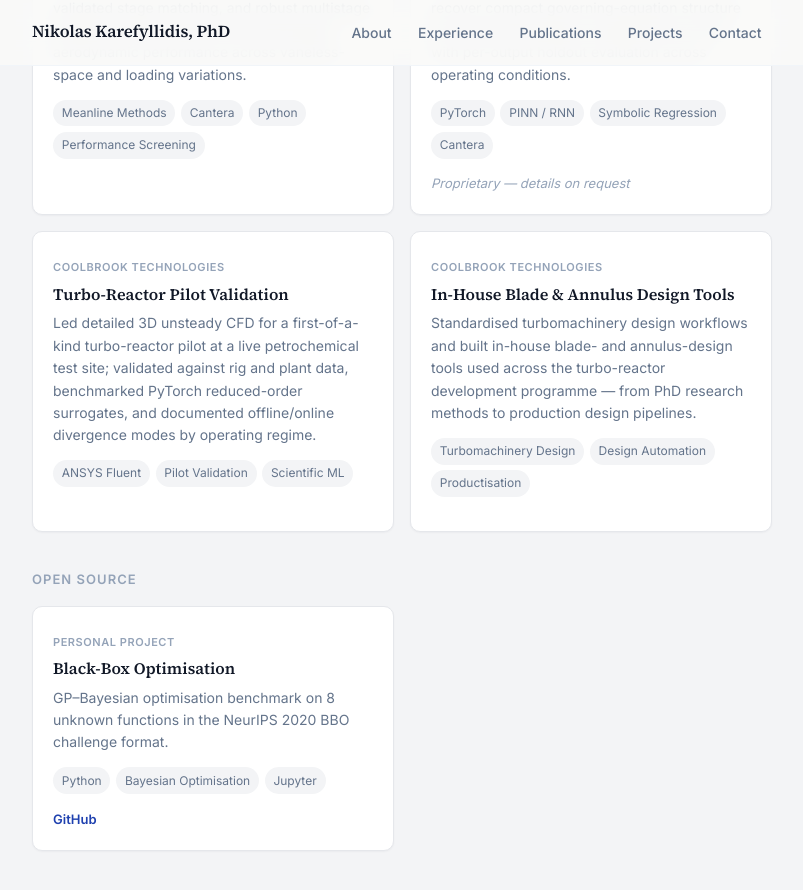
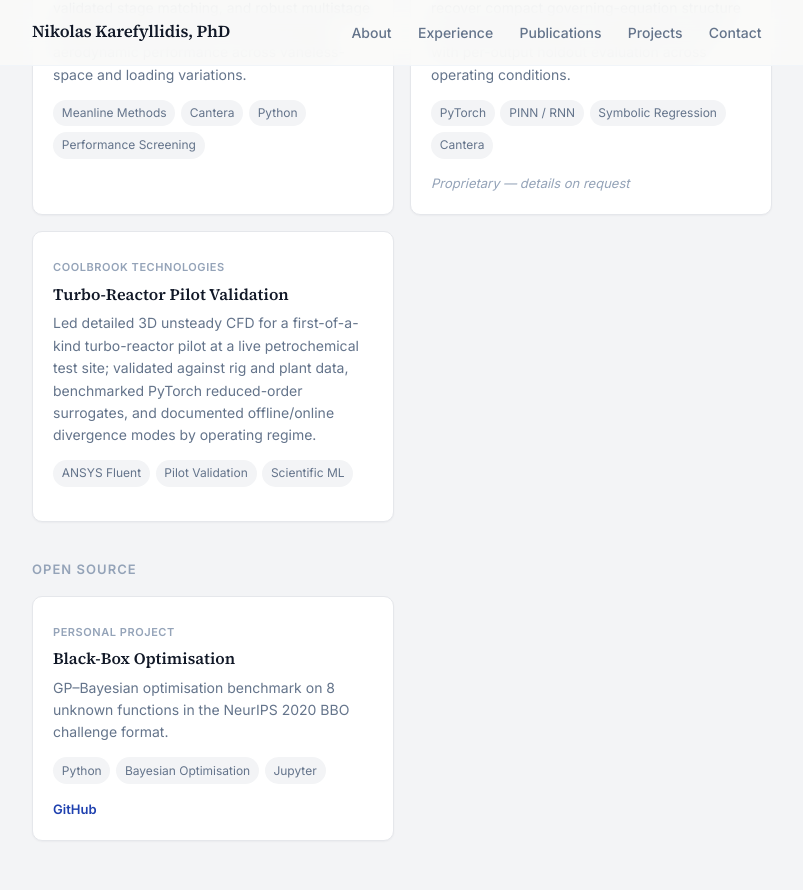
Before and after one commit to karefyllidis/karefyllidis.github.io, a Jekyll site: the page built from index.html, in a window 1280 px wide and 900 px high, scrolled down 5036 px. Shown: the top 890 px of the window, without its empty margins (238-1041 px from the left). Built offline with Jekyll 4.4.1, drawn with Linux system fonts in a browser that asks for light colours.

Commit message:
Remove In-House Blade & Annulus Design Tools project entry.
Co-authored-by: Cursor <cursoragent@cursor.com>

```diff
--- a/_data/projects.yml
+++ b/_data/projects.yml
@@ -66,15 +66,6 @@
     - Pilot Validation
     - Scientific ML
 
-- category: industry
-  title: "In-House Blade & Annulus Design Tools"
-  period: "Coolbrook Technologies"
-  description: "Standardised turbomachinery design workflows and built in-house blade- and annulus-design tools used across the turbo-reactor development programme — from PhD research methods to production design pipelines."
-  tags:
-    - Turbomachinery Design
-    - Design Automation
-    - Productisation
-
 - category: open_source
   title: "Black-Box Optimisation"
   period: "Personal project"
```
